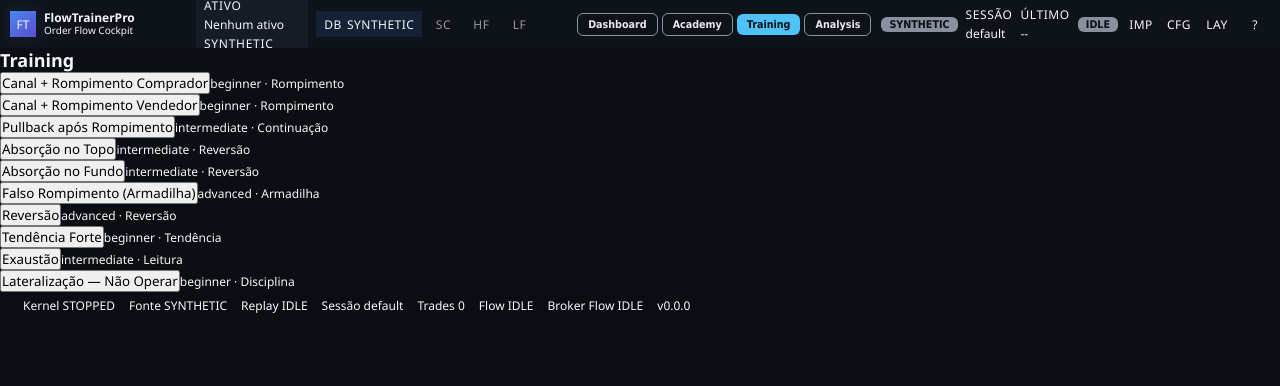
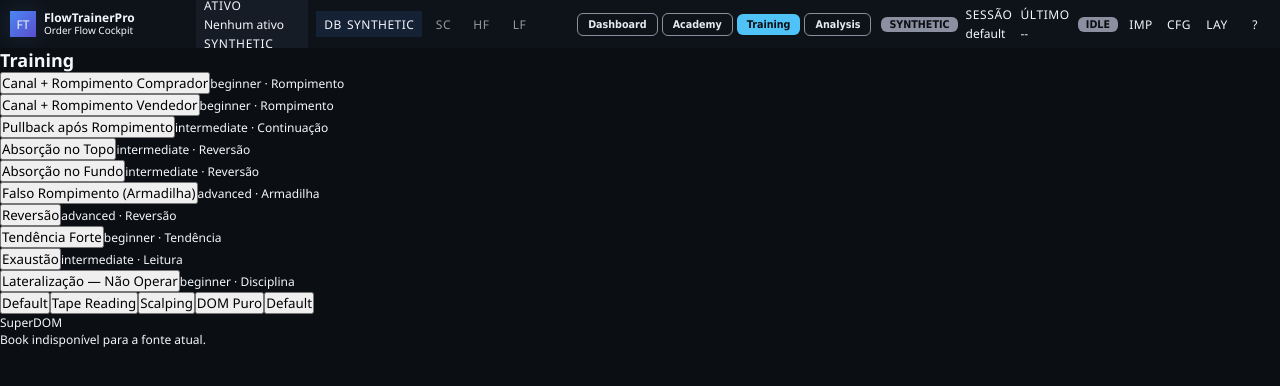
Before and after one commit to eajdias/FlowTrainerPro, a React (Vite) app: page / in a window 1280 px wide. Shown: the top 386 px of the page. Built offline with nearby package versions, Linux system fonts and the light colour scheme.

Commit message:
fix: browser-validated workspace loop
- mount WorkspaceManager in training route (panels were unreachable)

- fix zustand derived selectors causing infinite render loop

- favicon link (was 404)

- validated: kernel RUNNING, live ladder, click->LONG 1, 0 console errors

```diff
--- a/index.html
+++ b/index.html
@@ -3,6 +3,7 @@
 <head>
   <meta charset="UTF-8" />
   <meta name="viewport" content="width=device-width, initial-scale=1.0" />
+  <link rel="icon" type="image/svg+xml" href="/favicon.svg" />
   <title>FlowTrainerPro</title>
 </head>
 <body>
--- a/src/core/AppRouter.tsx
+++ b/src/core/AppRouter.tsx
@@ -1,5 +1,6 @@
 import { useState } from "react";
 import { AppShell } from "./AppShell";
+import { WorkspaceManager } from "../workspace/WorkspaceManager/WorkspaceManager";
 import { listMissions } from "../training/MissionLibrary";
 import { useMissionStore } from "../training/MissionStore";
 
@@ -39,6 +40,7 @@ function TrainingRoute() {
             ))}
         </ul>
       )}
+      <WorkspaceManager />
     </section>
   );
 }
--- a/src/workspace/LayoutManager/DockLayout.tsx
+++ b/src/workspace/LayoutManager/DockLayout.tsx
@@ -1,11 +1,16 @@
 // workspace/LayoutManager/DockLayout.tsx
 // Grade docked: resolve cada painel visível via PanelRegistry.
-import { useWorkspaceStore, selectVisiblePanels } from '../WorkspaceStore';
+import { useMemo } from 'react';
+import { useWorkspaceStore } from '../WorkspaceStore';
 import { resolvePanel } from '../PanelRegistry';
 
 export function DockLayout() {
-  const panels = useWorkspaceStore(selectVisiblePanels);
-  const docked = panels.filter((p) => p.mode === 'docked');
+  const workspaces = useWorkspaceStore((s) => s.workspaces);
+  const activeId = useWorkspaceStore((s) => s.activeWorkspaceId);
+  const docked = useMemo(() => {
+    const active = workspaces.find((w) => w.id === activeId);
+    return (active?.panels ?? []).filter((p) => p.visible && p.mode === 'docked');
+  }, [workspaces, activeId]);
 
   return (
     <div className="ftp-dockgrid">
--- a/src/workspace/WorkspaceManager/WorkspaceManager.tsx
+++ b/src/workspace/WorkspaceManager/WorkspaceManager.tsx
@@ -1,15 +1,18 @@
 // workspace/WorkspaceManager/WorkspaceManager.tsx
 // Seletor de workspace + grade. Painéis flutuantes empilham por zIndex.
-import { useWorkspaceStore, selectVisiblePanels, selectActiveWorkspace } from '../WorkspaceStore';
+import { useMemo } from 'react';
+import { useWorkspaceStore } from '../WorkspaceStore';
 import { resolvePanel } from '../PanelRegistry';
 import { DockLayout } from '../LayoutManager/DockLayout';
 
 export function WorkspaceManager() {
   const workspaces = useWorkspaceStore((s) => s.workspaces);
-  const active = useWorkspaceStore(selectActiveWorkspace);
-  const panels = useWorkspaceStore(selectVisiblePanels);
+  const activeId = useWorkspaceStore((s) => s.activeWorkspaceId);
   const setActive = useWorkspaceStore((s) => s.setActiveWorkspace);
-  const floating = panels.filter((p) => p.mode === 'floating');
+  const floating = useMemo(() => {
+    const active = workspaces.find((w) => w.id === activeId);
+    return (active?.panels ?? []).filter((p) => p.visible && p.mode === 'floating');
+  }, [workspaces, activeId]);
 
   return (
     <div className="ftp-workspace">
@@ -18,7 +21,7 @@ export function WorkspaceManager() {
           <button
             key={w.id}
             role="tab"
-            aria-selected={w.id === active?.id}
+            aria-selected={w.id === activeId}
             type="button"
             onClick={() => setActive(w.id)}
           >
```
